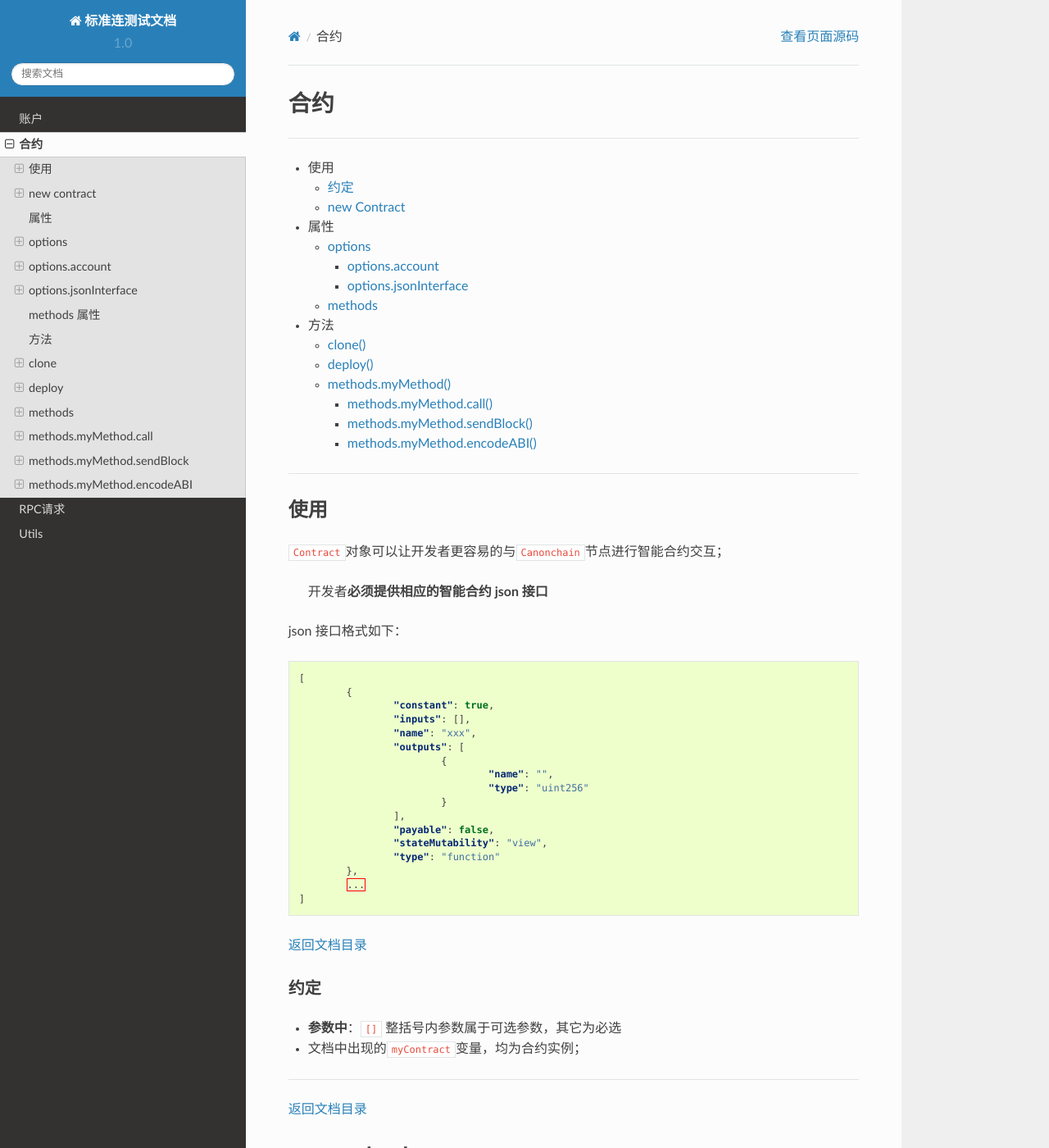
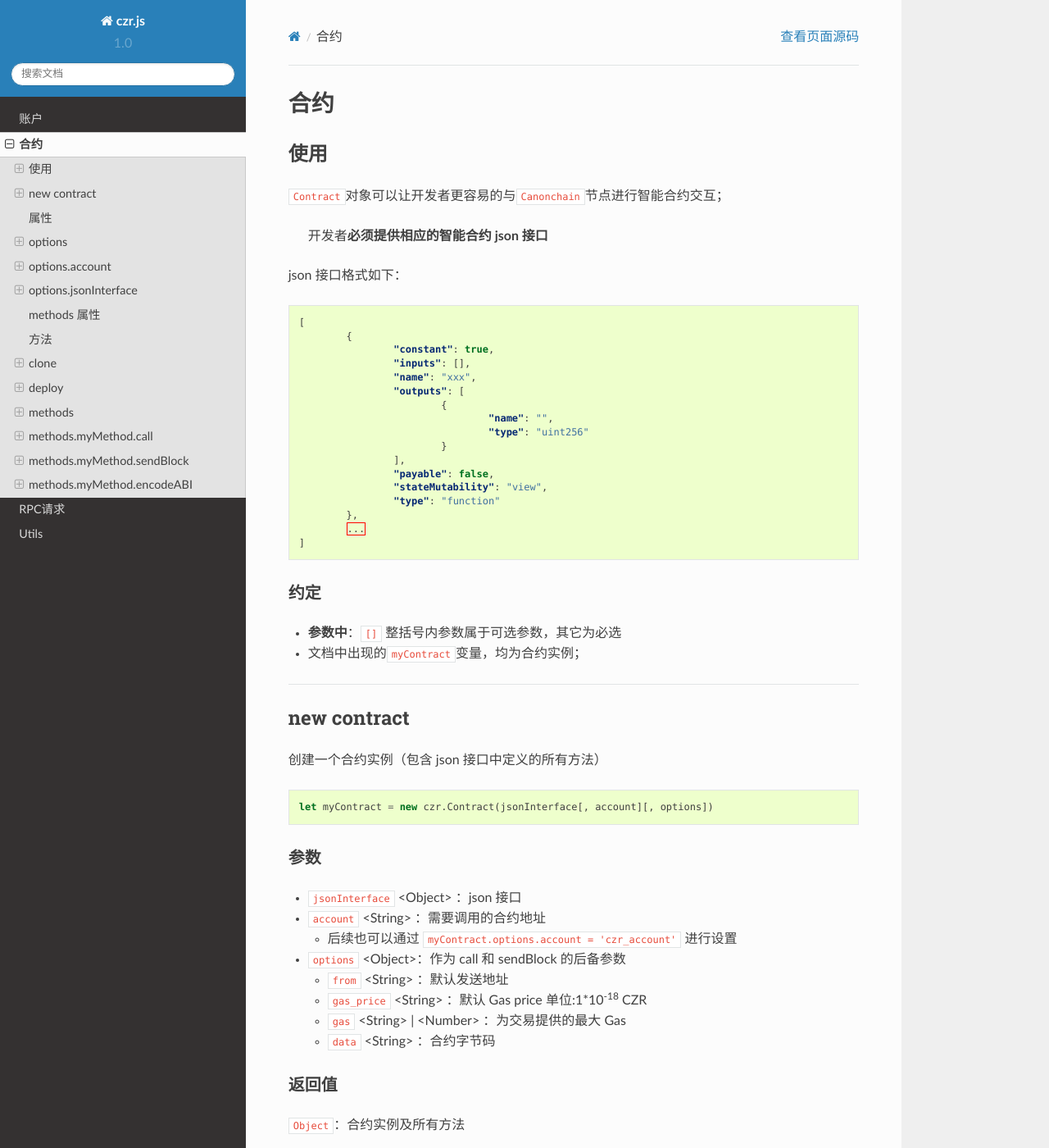
Before and after one commit to canonchain/czr.js, a Sphinx documentation site: the page built from docs/source/Contract.md, in a window 1280 px wide and 1400 px high. Shown: the whole window at 82% size. Built offline with Sphinx 7.4.7 and the Read the Docs theme 2.0.0, drawn with Linux system fonts in a browser that asks for light colours; some of the changed text lies outside the part shown.

Commit message:
update doc

````diff
--- a/docs/conf.py
+++ b/docs/conf.py
@@ -46,7 +46,7 @@ source_suffix = ['.rst', '.md']
 master_doc = 'index'
 
 # General information about the project.
-project = u'标准连测试文档'
+project = u'czr.js'
 copyright = u'2018, Read the Docs'
 
 # The version info for the project you're documenting, acts as replacement for
--- a/docs/source/Contract.md
+++ b/docs/source/Contract.md
@@ -1,28 +1,4 @@
 # 合约
-
----
-
-- 使用
-  - [约定](#约定)
-  - [new Contract](#new-contract)
-- 属性
-
-  - [options](#options)
-
-    - [options.account](#optionsaccount)
-    - [options.jsonInterface](#optionsjsonInterface)
-
-  - [methods](#methods-属性)
-
-- 方法
-  - [clone()](#clone)
-  - [deploy()](#deploy)
-  - [methods.myMethod()](#methods)
-    - [methods.myMethod.call()](#methodsmyMethodcall)
-    - [methods.myMethod.sendBlock()](#methodsmyMethodsendBlock)
-    - [methods.myMethod.encodeABI()](#methodsmyMethodencodeABI)
-
----
 
 ## 使用
 
@@ -52,7 +28,7 @@ json 接口格式如下：
 ]
 ```
 
-[返回文档目录](#合约文档)
+
 
 ### 约定
 
@@ -61,7 +37,7 @@ json 接口格式如下：
 
 ---
 
-[返回文档目录](#合约文档)
+
 
 ## new contract
 
@@ -101,7 +77,7 @@ let myContract = new czr.Contract(
 );
 ```
 
-[返回文档目录](#合约文档)
+
 
 ---
 
@@ -151,7 +127,7 @@ myContract.options.gas_price = '2000000000';
 myContract.options.gas = 5000000;
 ```
 
-[返回文档目录](#合约文档)
+
 
 ---
 
@@ -174,7 +150,7 @@ myContract.options.account;
 myContract.options.account = 'czr_contract_address';
 ```
 
-[返回文档目录](#合约文档)
+
 
 ---
 
@@ -205,7 +181,7 @@ myContract.options.jsonInterface;
 myContract.options.jsonInterface = [...];
 ```
 
-[返回文档目录](#合约文档)
+
 
 ---
 
@@ -215,7 +191,7 @@ myContract.options.jsonInterface = [...];
 
 每个方法会创建一个事务对象，可以`call` `sendBlock` `encodeABI`
 
-[返回文档目录](#合约文档)
+
 
 ---
 
@@ -256,7 +232,7 @@ contract2.options.account = account2;
 > true
 ```
 
-[返回文档目录](#合约文档)
+
 
 ---
 
@@ -340,7 +316,7 @@ myContract.deploy({
 
 ```
 
-[返回文档目录](#合约文档)
+
 
 ---
 
@@ -371,7 +347,7 @@ Object：事务对象：
 - `sendBlock` \<Function> ：降事务发送到链上(改变智能合约状态)！
 - `encodeABI` \<Function> ：为此方法编码 ABI
 
-[返回文档目录](#合约文档)
+
 
 ---
 
@@ -406,7 +382,7 @@ myContract.methods.testCall1().call(function(error, result){
 })
 ```
 
-[返回文档目录](#合约文档)
+
 
 ---
 
@@ -445,7 +421,7 @@ myContract.methods.myMethod(123).sendBlock({from: 'czr_account'}, function(error
 
 ```
 
-[返回文档目录](#合约文档)
+
 
 ---
 
@@ -469,6 +445,6 @@ console.log(encodeABIData);
 //'0x58cf5f1000000000000000000000000000000000000000000000000000000000000007B'
 ```
 
-[返回文档目录](#合约文档)
+
 
 ---
````
Also changed, not shown: docs/source/Account.md (+3 -10 lines), docs/source/Request.md (+27 -58 lines), docs/source/Utils.md (+6 -17 lines).
